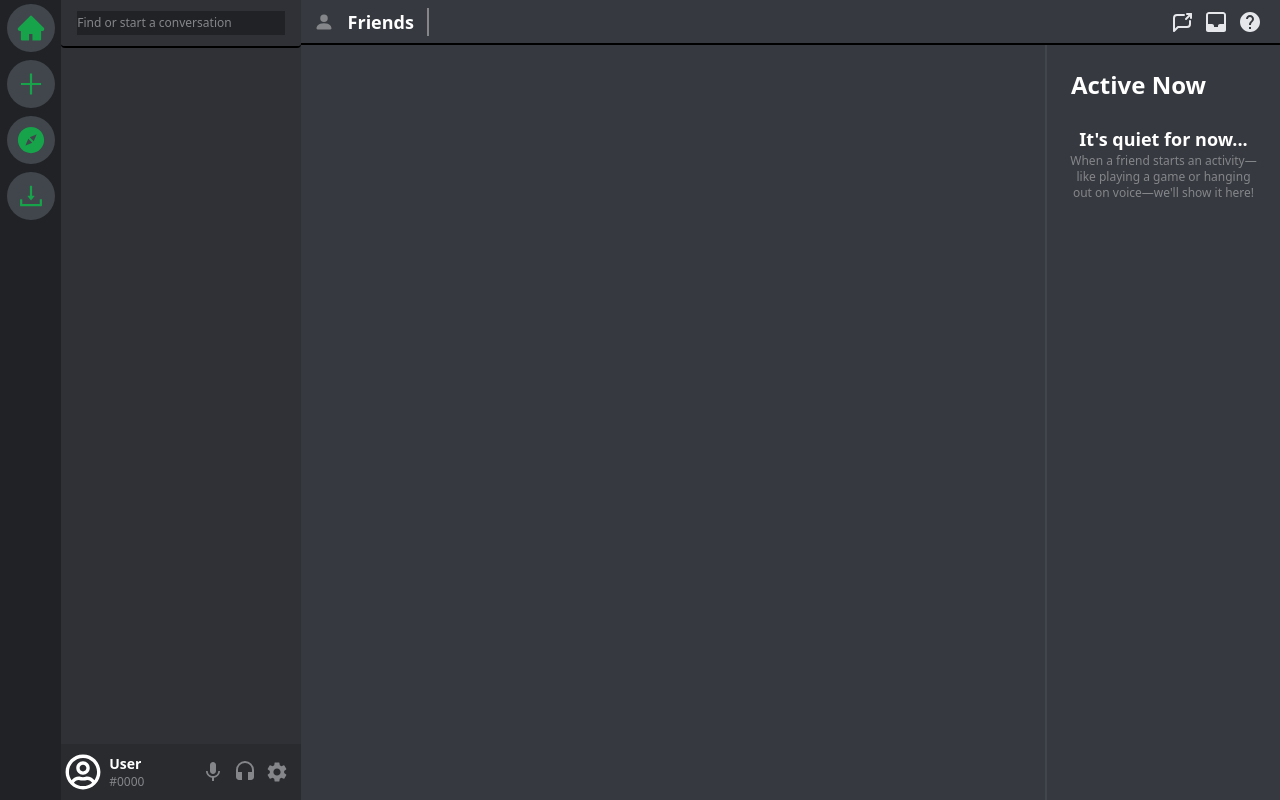
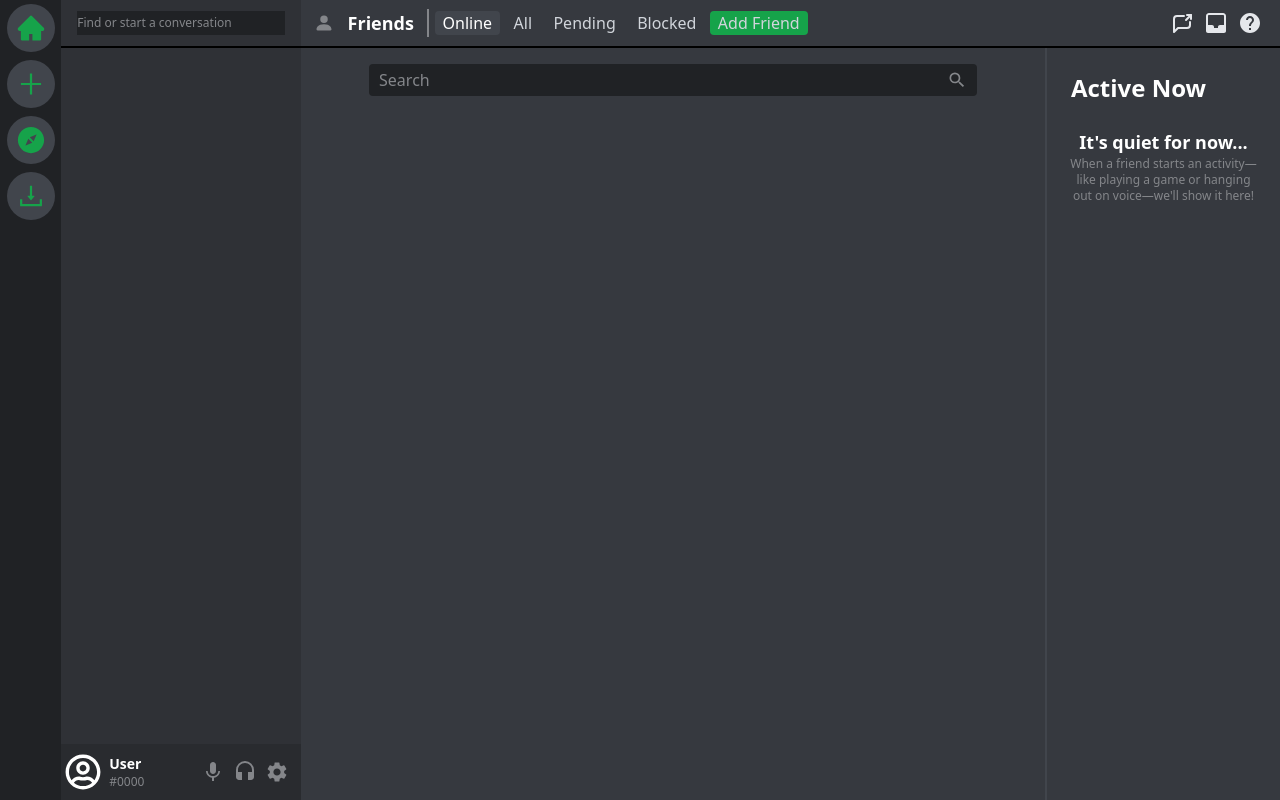
Before and after one commit to mohanavel15/discord-ui-clone, a React (Create React App) app: page / in a window 1280 px wide. Built offline with nearby package versions, Linux system fonts and the light colour scheme.

Commit message:
updated readme, some ui bug fix & and friends navigation buttons in topbar. and added search bar in friends section

```diff
--- a/src/components/home.tsx
+++ b/src/components/home.tsx
@@ -7,7 +7,7 @@
   return (
     <div className='flex flex-col min-h-full w-full bg-gray-600'>
         <TopBar />
-        <div className='flex h-full w-full'>
+        <div className='flex flex-grow w-full'>
             <Friends />
             <Activity />
         </div>
--- a/src/components/home/friends.tsx
+++ b/src/components/home/friends.tsx
@@ -1,7 +1,15 @@
 import React from 'react'
+import { MdSearch } from 'react-icons/md'
 
 export default function Friends() {
   return (
-    <div className='w-4/5 border-r-2 border-gray-500'></div>
+    <div className='w-4/5 border-r-2 border-gray-500'>
+      <div className='mx-10 h-16 flex justify-evenly items-center'>
+        <div className='bg-gray-900 w-11/12 h-8 rounded flex items-center justify-evenly'>
+          <input className='w-11/12 h-full bg-transparent text-white outline-none' type="text" placeholder='Search' />
+          <MdSearch className='text-gray-400 text-xl' />
+        </div>
+      </div>
+    </div>
   )
 }
--- a/src/components/home/topbar.tsx
+++ b/src/components/home/topbar.tsx
@@ -10,6 +10,13 @@
       <div className='flex border-r-2 border-gray-400 w-32 justify-evenly items-center text-lg font-bold text-white'>
         <BsPersonFill className='text-gray-400 text-xl' />
         <h3>Friends</h3>
+      </div>
+      <div className='flex justify-evenly items-center w-96'>
+        <FriendTopBarButton title='Online' selected={true} isGreen={false} />
+        <FriendTopBarButton title='All' selected={false} isGreen={false} />
+        <FriendTopBarButton title='Pending' selected={false} isGreen={false} />
+        <FriendTopBarButton title='Blocked' selected={false} isGreen={false} />
+        <FriendTopBarButton title='Add Friend' selected={false} isGreen={true} />
       </div>
       <div className='flex absolute w-28 h-8 justify-evenly items-center text-2xl right-2'>
         <ActionButtons tooltip='New Group DM'>
@@ -34,3 +41,11 @@
     </div>
   )
 }
+
+function FriendTopBarButton({ title, selected, isGreen }: { title : string, selected : boolean, isGreen: boolean }) {
+  return (
+    <button className={`px-2 rounded ${ (selected && !isGreen) ? 'bg-gray-500 text-white' : 'hover:bg-gray-500 text-gray-300' } ${ isGreen ? 'bg-green-600 text-gray-200' : '' }`}>
+      { title }
+    </button>
+  )
+}
--- a/src/components/sidebar/search.tsx
+++ b/src/components/sidebar/search.tsx
@@ -2,7 +2,7 @@
 
 export default function Search() {
   return (
-    <div className='flex w-60 h-12 border-b-2 border-black justify-center items-center rounded'>
+    <div className='flex w-60 h-12 border-b-2 border-black justify-center items-center'>
         <button className='bg-gray-900 h-6 w-52 text-xs text-left text-gray-400'>Find or start a conversation</button>
     </div>
   )
```
Also changed, not shown: 1 other file (tests, documents, lock files or other folders).
